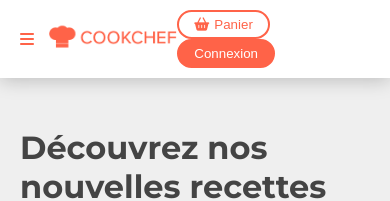
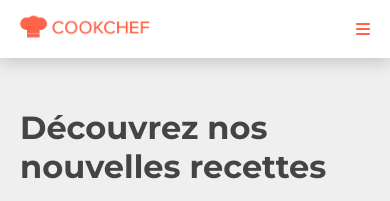
Before and after one commit to FaustineBrachotte/Cookchef, a React (Vite) app: page / in a window 390 px wide. Shown: the top 201 px of the page. Built offline with nearby package versions, Linux system fonts and the light colour scheme.

Commit message:
ajout menu mobile

```diff
--- a/src/assets/styles/_utils.scss
+++ b/src/assets/styles/_utils.scss
@@ -52,3 +52,11 @@
     margin: auto;
     width: 100%;
 }
+
+.calc {
+    position: fixed;
+    top: 0;
+    left: 0;
+    width: 100%;
+    height: 100vh;
+}
--- a/src/components/Header.jsx
+++ b/src/components/Header.jsx
@@ -1,20 +1,29 @@
 import styles from './Header.module.scss'
 import logo from '../assets/images/cookchef.png'
+import { useState } from 'react'
+import HeaderMenu from './HeaderMenu';
 
 function Header() {
+  const [showMenu, setShowMenu] = useState(false);
+
     return (
       <header className={` ${styles.header} d-flex flex-row align-items`}>
-        <i className="fa-solid fa-bars mr-15"></i>
         <div className="flex-fill">
             <img src={logo} alt="Logo Cookchef"/>
         </div>
-        <ul>
+        <ul className={styles.headerList}>
             <button className="mr-5 btn btn-reverse-primary">
-                <i className="fa-solid fa-basket-shopping mr-5"></i>
-                <span>Panier</span>
+                <i className="fa-solid fa-heart mr-5"></i>
+                <span>Wishlist</span>
             </button>
             <button className="btn btn-primary">Connexion</button>
         </ul>
+        <i onClick={ () => setShowMenu(true) } className={` ${styles.headerXS} fa-solid fa-bars`}></i>
+        { showMenu &&
+          <>
+            <div onClick={ () => setShowMenu(false) }className="calc"></div>
+            <HeaderMenu/>
+          </> }
       </header>
     )
   }
--- a/src/components/Header.module.scss
+++ b/src/components/Header.module.scss
@@ -1,4 +1,8 @@
+@use '../assets/styles/mixins' as mixin;
+
 .header {
+    position: relative;
+    height: 58px;
     padding: 10px 20px;
     box-shadow: var(--box-shadow-nav);
     color: var(--primary);
@@ -7,3 +11,21 @@
         width: 130px;
     }
 }
+
+.headerList {
+    @include mixin.xs {
+        display: none;
+    }
+}
+
+.headerXS {
+    display: none;
+    cursor: pointer;
+    transition: opacity 0.2s;
+    &:hover {
+        opacity: 0.8;
+    }
+    @include mixin.xs {
+        display: block;
+    }
+}
--- /dev/null
+++ b/src/components/HeaderMenu.jsx
@@ -0,0 +1,13 @@
+import styles from './HeaderMenu.module.scss'
+
+function HeaderMenu() {
+
+      return (
+      <ul className={`${styles.menuContainer} card p-20`}>
+        <li>Wishlist</li>
+        <li>Connexion</li>
+      </ul>
+      )
+    }
+
+    export default HeaderMenu
--- /dev/null
+++ b/src/components/HeaderMenu.module.scss
@@ -0,0 +1,17 @@
+.menuContainer {
+    position: absolute;
+    top: 68px;
+    right: 10px;
+    width: 200px;
+    box-shadow: var(--box-shadow-nav);
+    li {
+        padding: 10px 15px;
+        cursor: pointer;
+        border-radius: 20px;
+        transition: background-color 0.2s;
+        &:hover {
+            background-color: var(--primary);
+            color: white;
+        }
+    }
+}
```
